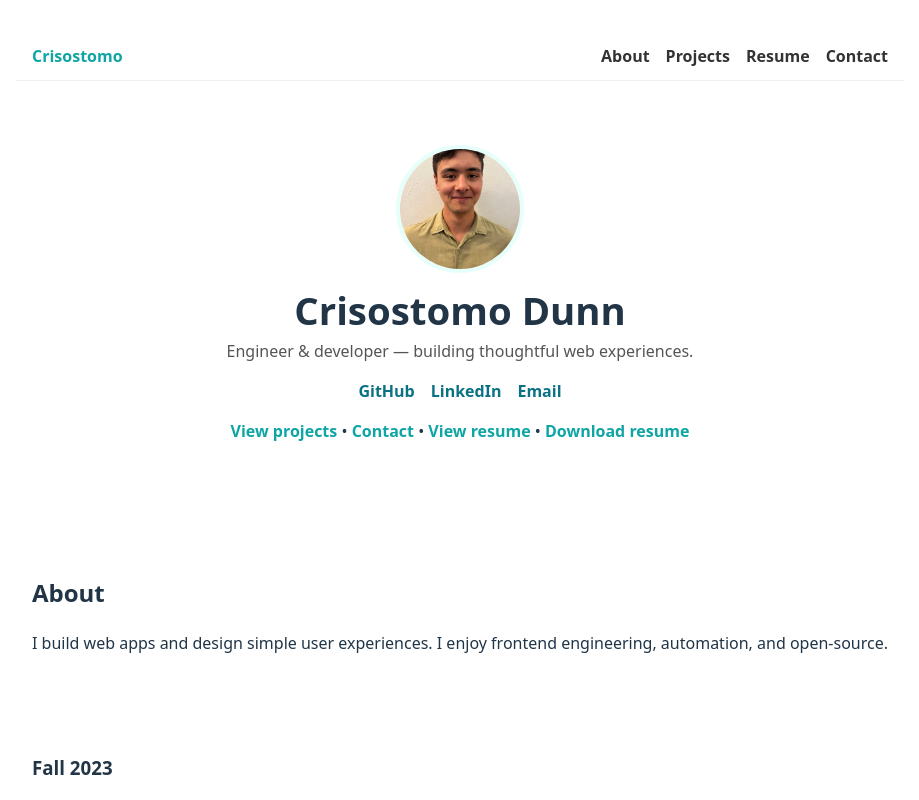
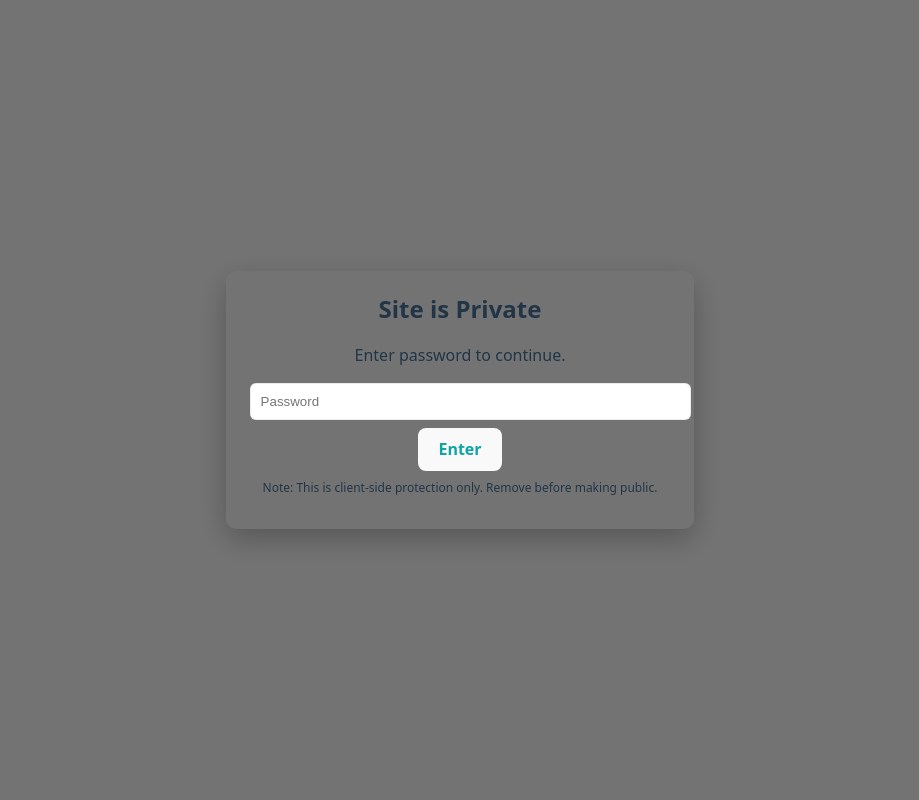
Before and after one commit to cfd24org/my-website, a React (Vite) app: page / in a window 1280 px wide. Shown: the top 800 px of the page, without its empty margins (180-1099 px from the left). Built offline with nearby package versions, Linux system fonts and the light colour scheme.

Commit message:
temp password

```diff
--- a/src/App.css
+++ b/src/App.css
@@ -177,3 +177,48 @@
 .courses-section .semester { margin-bottom: 1.5rem; }
 .courses-section ul { list-style: disc; padding-left: 1.25rem; }
 .courses-section li { margin-bottom: 0.25rem; }
+
+/* Password gate overlay */
+.pw-overlay {
+  position: fixed;
+  inset: 0;
+  display: flex;
+  align-items: center;
+  justify-content: center;
+  background: rgba(0, 0, 0, 0.55);
+  z-index: 9999;
+  padding: 1rem;
+}
+.pw-modal {
+  background: var(--bg);
+  padding: 1.25rem 1.5rem;
+  border-radius: 10px;
+  max-width: 420px;
+  width: 100%;
+  box-shadow: 0 10px 30px rgba(0, 0, 0, 0.25);
+  text-align: center;
+}
+.pw-modal h2 {
+  margin: 0 0 0.5rem;
+}
+.pw-modal input {
+  width: 100%;
+  padding: 0.6rem;
+  border-radius: 6px;
+  border: 1px solid rgba(0, 0, 0, 0.08);
+  margin-bottom: 0.5rem;
+}
+.pw-actions {
+  display: flex;
+  gap: 0.5rem;
+  justify-content: center;
+}
+.pw-error {
+  color: #b00020;
+  margin-top: 0.4rem;
+}
+.pw-note {
+  font-size: 0.75rem;
+  color: var(--muted);
+  margin-top: 0.5rem;
+}
--- a/src/App.jsx
+++ b/src/App.jsx
@@ -1,5 +1,7 @@
 import './App.css'
 import Projects from './components/Projects'
+import PasswordGate from './components/PasswordGate'
+import React, { useState } from 'react'
 
 function Nav() {
   return (
@@ -58,6 +60,15 @@ function ProjectCard({ title, description, url }) {
 }
 
 function App() {
+  const [unlocked, setUnlocked] = useState(() => {
+    if (typeof window !== 'undefined') return sessionStorage.getItem('site_unlocked') === '1'
+    return false
+  })
+
+  if (!unlocked) {
+    return <PasswordGate onUnlock={() => setUnlocked(true)} />
+  }
+
   const projects = [
     { title: 'Project One', description: 'Short description of project one.', url: '#' },
     { title: 'Project Two', description: 'Short description of project two.', url: '#' },
--- /dev/null
+++ b/src/components/PasswordGate.jsx
@@ -0,0 +1,49 @@
+import React, { useState, useEffect } from 'react'
+
+// Client-side password gate (not secure). Change DEFAULT_PASSWORD before deploying public.
+const DEFAULT_PASSWORD = 'devpass'
+
+export default function PasswordGate({ onUnlock }) {
+  const [password, setPassword] = useState('')
+  const [error, setError] = useState('')
+
+  useEffect(() => {
+    if (typeof window !== 'undefined' && sessionStorage.getItem('site_unlocked') === '1') {
+      onUnlock?.()
+    }
+  }, [])
+
+  function submit(e) {
+    e.preventDefault()
+    const expected = window.__SITE_PASSWORD || DEFAULT_PASSWORD
+    if (password === expected) {
+      sessionStorage.setItem('site_unlocked', '1')
+      onUnlock?.()
+    } else {
+      setError('Incorrect password')
+    }
+  }
+
+  return (
+    <div className="pw-overlay">
+      <div className="pw-modal">
+        <h2>Site is Private</h2>
+        <p>Enter password to continue.</p>
+        <form onSubmit={submit}>
+          <input
+            aria-label="password"
+            type="password"
+            value={password}
+            onChange={(e) => setPassword(e.target.value)}
+            placeholder="Password"
+          />
+          <div className="pw-actions">
+            <button type="submit" className="cta">Enter</button>
+          </div>
+        </form>
+        {error && <p className="pw-error">{error}</p>}
+        <p className="pw-note">Note: This is client-side protection only. Remove before making public.</p>
+      </div>
+    </div>
+  )
+}
```
